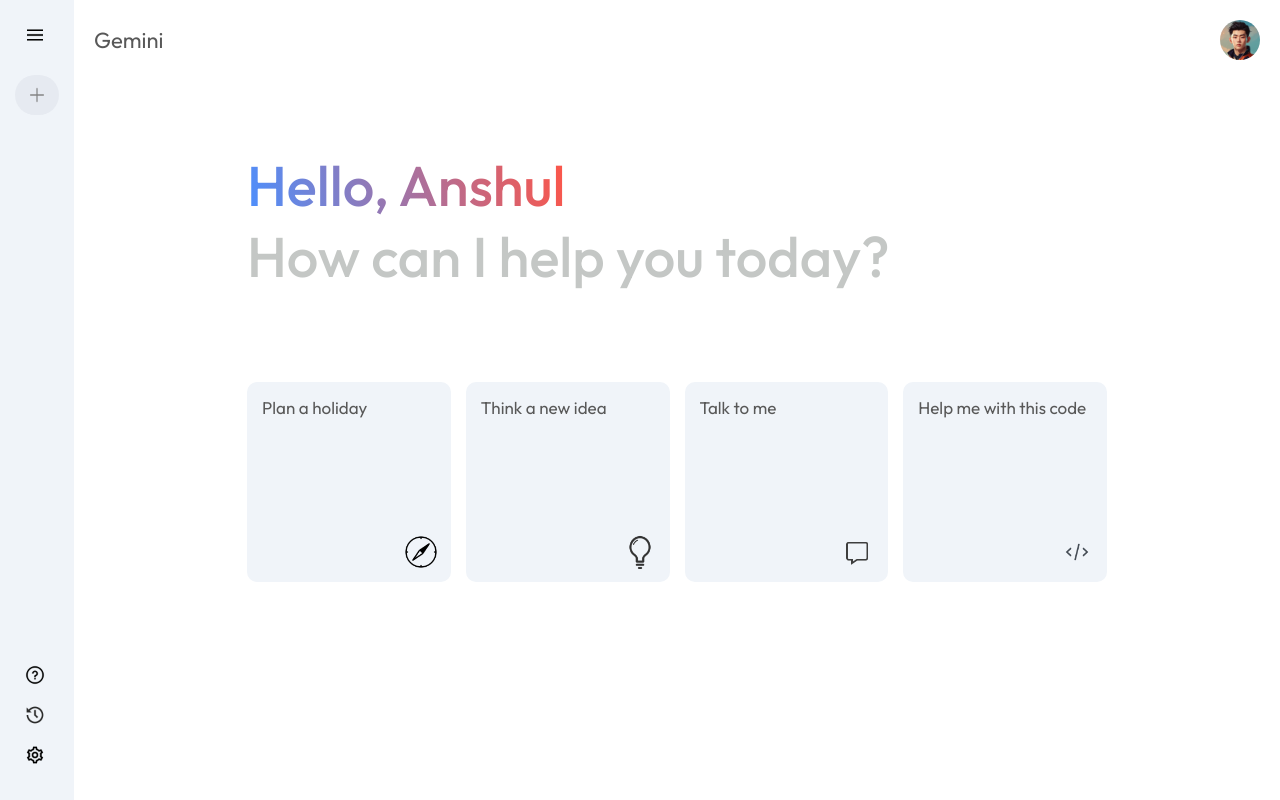
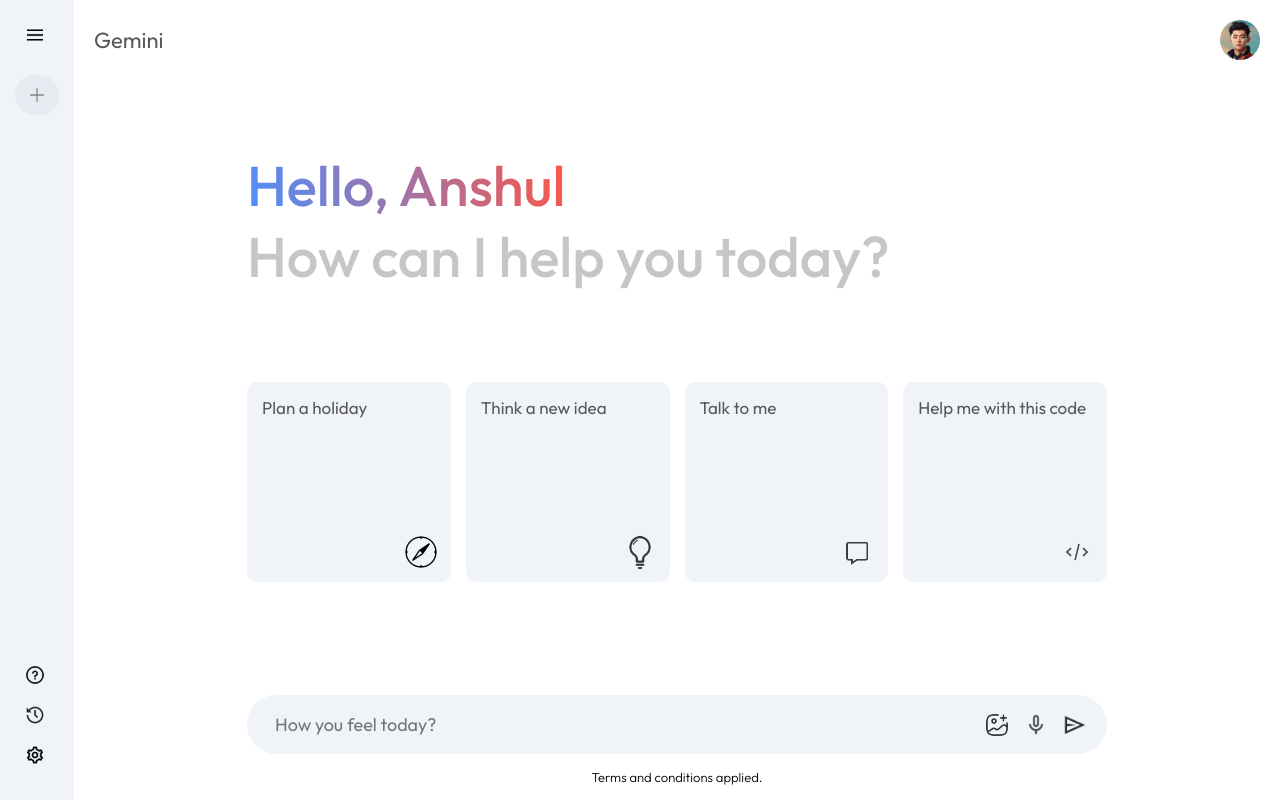
Before and after one commit to anshulgaharwal/octane-bot, a React (Vite) app: page / in a window 1280 px wide. Built offline with nearby package versions, Linux system fonts and the light colour scheme.

Commit message:
completed ui

```diff
--- a/src/components/Main/Main.css
+++ b/src/components/Main/Main.css
@@ -70,3 +70,49 @@
 .card:hover{
     background-color: #dfe4ea;
 }
+
+.main-bottom{
+    position: absolute;
+    bottom: 0;
+    width: 100%;
+    max-width: 900px;
+    padding: 0px 20px;
+    margin: auto;
+}
+
+.search-box{
+    display: flex;
+    align-items: center;
+    justify-content: space-between;
+    gap: 20px;
+    background-color: #f0f4f9;
+    padding: 10px 20px;
+    border-radius: 50px;
+}
+
+.search-box img{
+    width: 24px;
+    cursor: pointer;
+}
+
+.search-box input{
+    flex: 1;
+    background: transparent;
+    border: none;
+    outline: none;
+    padding: 8px;
+    font-size: 18px;
+}
+
+.search-box div{
+    display: flex;
+    align-items: center;
+    gap: 15px;
+}
+
+.bottom-info{
+    font-size: 13px;
+    margin: 15px auto;
+    text-align: center;
+    font-weight: 300;
+}
--- a/src/components/Main/Main.jsx
+++ b/src/components/Main/Main.jsx
@@ -32,6 +32,19 @@
                     <img src={assets.code_icon} alt="" />
                 </div>
             </div>
+            <div className="main-bottom">
+                <div className="search-box">
+                    <input type="text" placeholder='How you feel today?'/>
+                    <div>
+                        <img src={assets.gallery_icon} alt="" />
+                        <img src={assets.mic_icon} alt="" />
+                        <img src={assets.send_icon} alt="" />
+                    </div>
+                </div>
+                <p className="bottom-info">
+                    Terms and conditions applied.
+                </p>
+            </div>
         </div>
     </div>
   )
```
